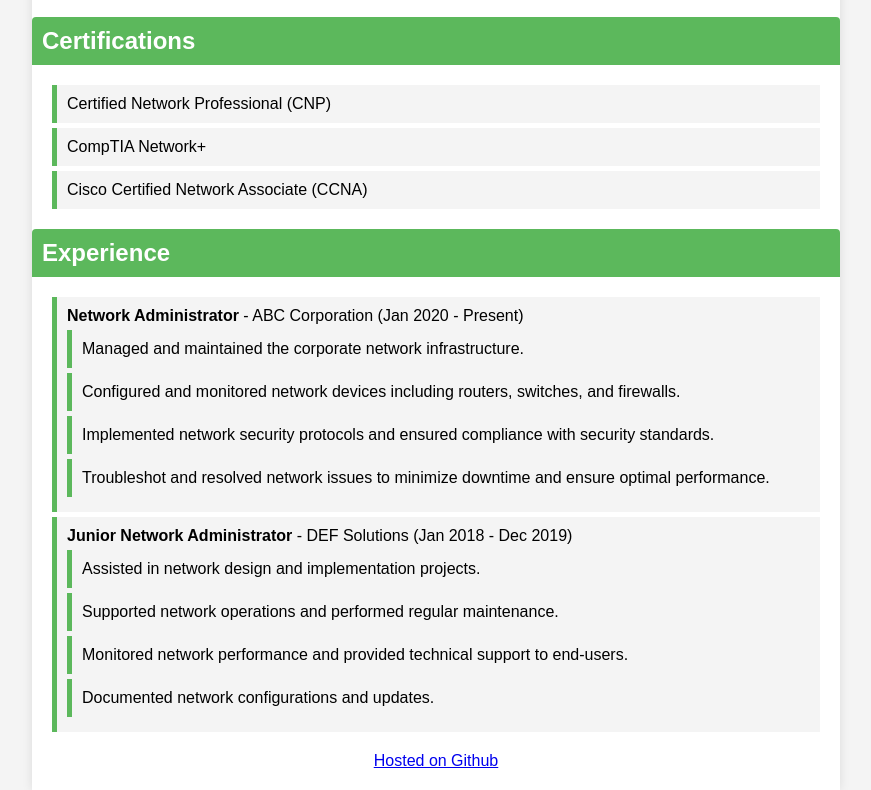
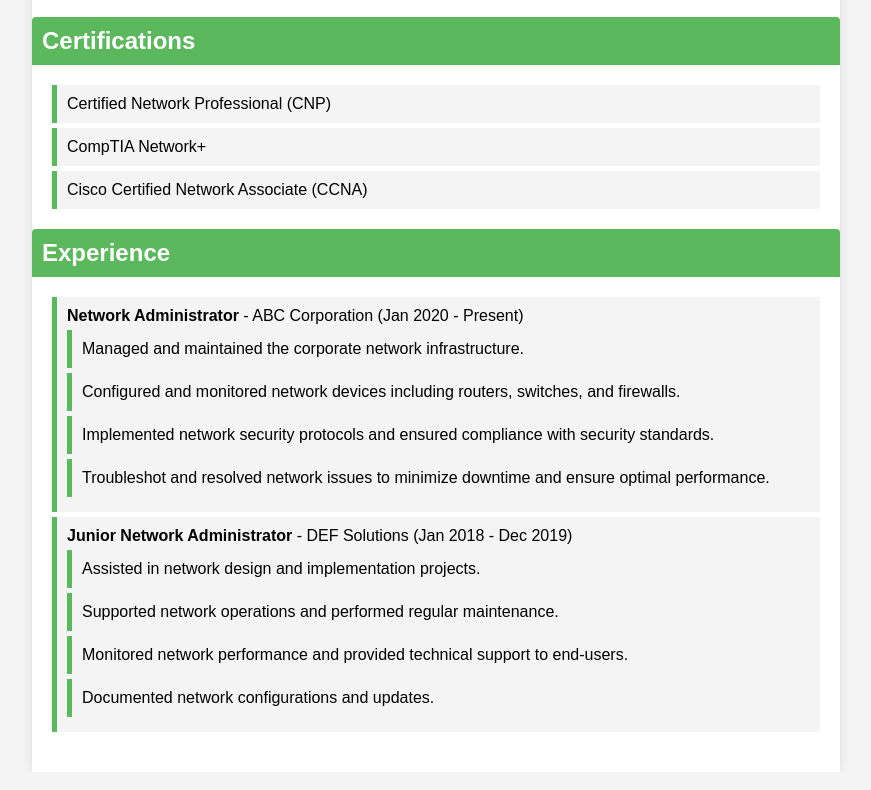
Before and after one commit to 2021wa86929AnirudhGhosh/BITS-MTech, a plain HTML site: page index.html in a window 1280 px wide. Shown: the part 667-1457 px from the top of the page, without its empty margins (204-1075 px from the left). Drawn offline with Linux system fonts and the light colour scheme.

Commit message:
Update index.html

```diff
--- a/index.html
+++ b/index.html
@@ -61,8 +61,6 @@
             </ul>
         </section>
 
-         <a href="https://2021wa86929anirudhghosh.github.io/BITS-MTech/"> <footer>
-            Hosted on Github </footer></a>
 
     </div>
 </body>
```
